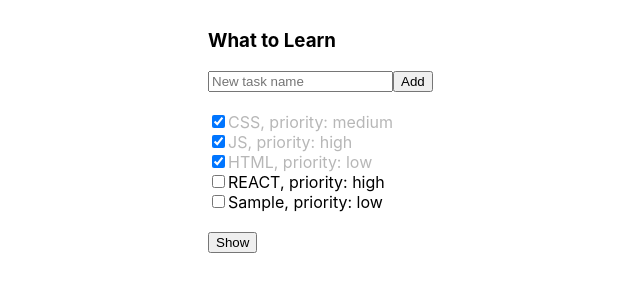
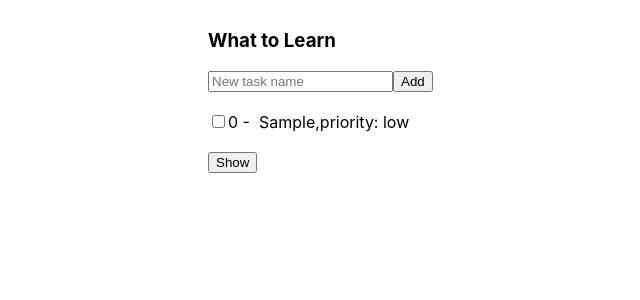
Before and after one commit to Soul1/React-todolist, a React (Create React App) app: page / in a window 1280 px wide. Both pictures are taken after typing "Sample" into the empty fields and a click on the button "Add". Shown: the top 300 px of the page, without its empty margins (192-832 px from the left). Built offline with nearby package versions, Linux system fonts and the light colour scheme.

Commit message:
added task indexing, input change, localStorage, saveStore when updating browser page

```diff
--- a/src/App.jsx
+++ b/src/App.jsx
@@ -9,47 +9,75 @@ class App extends React.Component {
 
   newTaskTitleRef = React.createRef();
 
+  saveState = () => {
+    let stateAsString = JSON.stringify(this.state)
+    localStorage.setItem('out-state', stateAsString)
+  };
+
+  restoreState = () => {
+    let state = {
+      tasks: [],
+      filterValue: 'All',
+      newTaskId: 0,
+    };
+    let stateAsString = localStorage.getItem('out-state');
+    if (stateAsString != null){
+      state = JSON.parse(stateAsString)
+    }
+    this.setState(state)
+  };
   state = {
-        tasks: [
-            {title: 'CSS', isDone: true, priority: 'medium'},
-            {title: 'JS', isDone: true, priority: 'high'},
-            {title: 'HTML', isDone: true, priority: 'low'},
-            {title: 'REACT', isDone: false, priority: 'high'},
-        ],
+    tasks: [],
     filterValue: 'All',
+    newTaskId: 0,
+  };
 
+  componentDidMount() {
+    this.restoreState()
   }
 
   addTask = (newText) => {
     let newTask = {
+      id: this.state.newTaskId,
       title: newText,
       isDone: false,
       priority: 'low'
-        }
-        let newTasks = [...this.state.tasks, newTask]
+    };
+    this.state.newTaskId++;
+    let newTasks = [...this.state.tasks, newTask];
     this.setState({
       tasks: newTasks
-        })
-    }
+    }, () => this.saveState());
+
+  };
 
   changeFilter = (newFilterValue) => {
     this.setState({
       filterValue: newFilterValue
+    }, () => this.saveState());
+  };
+
+  changeTask = (task, obj) => {
+    let newTasks = this.state.tasks.map(t => {
+      if (t === task) {
+        return {...t, ...obj}
+      } else {
+        return t
+      }
     });
-    }
+    this.setState({
+      tasks: newTasks
+    }, () => this.saveState())
+  };
+
 
   changeStatus = (task, isDone) => {
-        let newTasks = this.state.tasks.map(t => {
-            if (t === task){
-                return {...t, isDone: isDone}
-            }else {
-                return t
-            }
-        })
-        this.setState({
-            tasks: newTasks
-        })
-    }
+    this.changeTask(task, {isDone})
+  };
+
+  changeTitle = (task, title) => {
+    this.changeTask(task, {title})
+  };
 
   render = () => {
 
@@ -60,14 +88,15 @@ class App extends React.Component {
           <TodoListHeader addTask={this.addTask} refTitleTask={this.newTaskTitleRef}/>
           <TodoListTasks
             changeStatus={this.changeStatus}
+            changeTitle={this.changeTitle}
             tasks={this.state.tasks.filter(t => {
-                        if (this.state.filterValue === 'All'){
+              if (this.state.filterValue === 'All') {
                 return true
               }
-                        if (this.state.filterValue === 'Completed'){
+              if (this.state.filterValue === 'Completed') {
                 return t.isDone === true;
               }
-                        if (this.state.filterValue === 'Active'){
+              if (this.state.filterValue === 'Active') {
                 return t.isDone === false;
               }
             })}/>
--- a/src/Components/TodoListFooter.jsx
+++ b/src/Components/TodoListFooter.jsx
@@ -7,18 +7,18 @@ const TodoListFooter = (props) => {
   let [toShow, setToShow] = useState(false);
 
   const onClickForShow = () => {
-    debugger
+
     setToShow(true)
   };
   const onClickForSide = () => {
-    debugger
+
     setToShow(false)
   };
 
   let classForAll = props.filterValue === 'All' ? 'filterActive' : '';
   let classForCompleted = props.filterValue === 'Completed' ? 'filterActive' : '';
   let classForActive = props.filterValue === 'Active' ? 'filterActive' : '';
-  debugger
+
   return (
     <div>
       <div className={toShow ? 'toShow' : 'toSide'}>
--- a/src/Components/TodoListTask.jsx
+++ b/src/Components/TodoListTask.jsx
@@ -3,9 +3,27 @@ import PropTypes from 'prop-types';
 
 class TodoListTask extends React.Component {
 
+  state = {
+    editMode: false,
+  };
+
   onIsDoneChanged = (e) => {
     this.props.changeStatus(this.props.task, e.currentTarget.checked)
-    }
+  };
+  onTitleChanged = (e) => {
+    this.props.changeTitle(this.props.task, e.target.value)
+  };
+
+  activatedEditMode = () => {
+    this.setState({
+      editMode: true
+    })
+  };
+  deActivatedEditMode = () => {
+    this.setState({
+      editMode: false
+    })
+  };
 
   render = () => {
     return (
@@ -14,8 +32,25 @@ class TodoListTask extends React.Component {
                type="checkbox"
                checked={this.props.task.isDone}/>
 
-                <span className={this.props.task.isDone ? 'taskCompleted' : ''}>{this.props.task.title},
-                       priority: {this.props.task.priority}</span>
+        <span className={this.props.task.isDone ? 'taskCompleted' : ''}>
+          {this.props.task.id} - &nbsp;
+        </span>
+        {this.state.editMode ?
+          <input
+            value={this.props.task.title}
+            onChange={this.onTitleChanged}
+            autoFocus={true}
+            onBlur={this.deActivatedEditMode}
+
+          />
+          : <span onClick={this.activatedEditMode} className={this.props.task.isDone ? 'taskCompleted' : ''}>
+
+            {this.props.task.title},</span>}
+
+        <span className={this.props.task.isDone ? 'taskCompleted' : ''}>
+          priority: {this.props.task.priority}
+        </span>
+
       </div>
     )
   }
--- a/src/Components/TodoListTasks.jsx
+++ b/src/Components/TodoListTasks.jsx
@@ -4,12 +4,13 @@ import PropTypes from 'prop-types';
 
 class TodoListTasks extends React.Component {
   render = () => {
-
     let tasksElements =
       this.props.tasks
         .map(task => <TodoListTask
           task={task}
-                    changeStatus={this.props.changeStatus}/>)
+          changeStatus={this.props.changeStatus}
+          changeTitle={this.props.changeTitle}
+        />)
 
     return (
       <div className="todoList-tasks">
```
Also changed, not shown: src/App.css (line endings or trailing spaces). Lines whose indentation alone changed are shown as unchanged.
